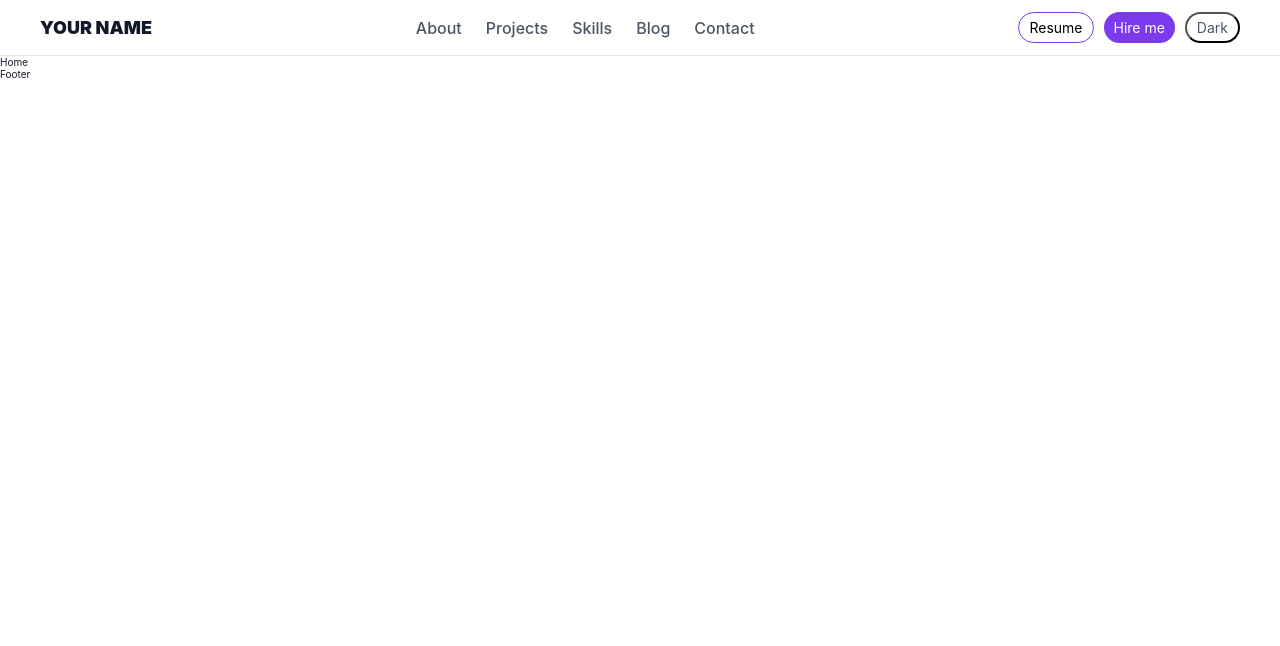
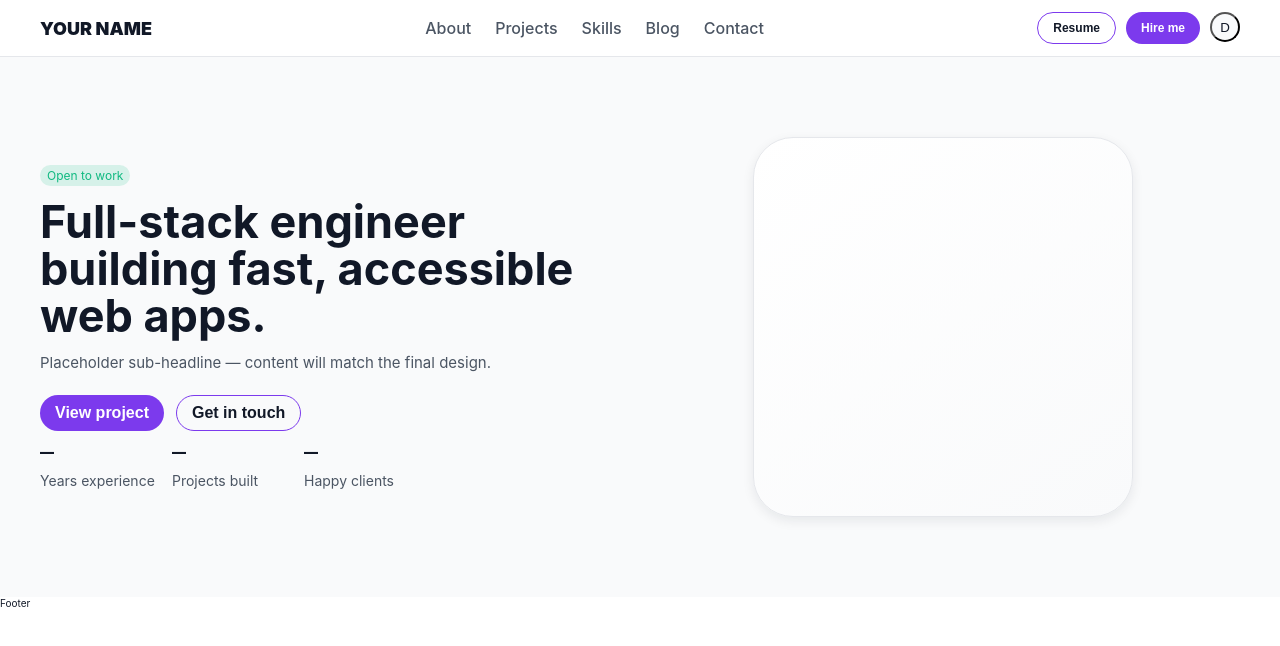
Before and after one commit to SeongMin-089/portfolio, a React (Vite) app: page / in a window 1280 px wide. Shown: the top 646 px of the page. Built offline with nearby package versions, Linux system fonts and the light colour scheme; a web font is replaced by a local one.

Commit message:
hero update

```diff
--- a/src/components/header/Header.jsx
+++ b/src/components/header/Header.jsx
@@ -7,7 +7,7 @@
   const { theme, toggleTheme } = useTheme()
   return (
     <header className={styles.header}>
-      <div className={styles.inner}>
+      <div className={`inner ${styles.inner}`}>
         <NavLink to="/" className={styles.logo} end>
           Your Name
         </NavLink>
@@ -25,10 +25,10 @@
           ))}
         </nav>
         <div className={styles.actions}>
-          <button type='button' className={styles.btnOutline}>
+          <button type='button' className="btn btn__outline btn__small">
             Resume
           </button>
-          <button type='button' className={styles.btnPrimary}>
+          <button type='button'  className="btn btn__primary btn__small">
             Hire me
             </button>
           <button
@@ -36,7 +36,7 @@
             onClick={toggleTheme}
             aria-label={theme === 'dark' ? 'switch to light mode' : 'switch to dark mode'}
           >
-            {theme == 'dark' ? 'Light' : 'Dark'}
+            {theme == 'dark' ? 'L' : 'D'}
           </button>
         </div>
       </div>
--- a/src/components/header/Header.module.scss
+++ b/src/components/header/Header.module.scss
@@ -13,10 +13,9 @@
 
 
     .inner {
-        max-width: 120rem;
+
         display: flex;
         align-items: center;
-        margin: 0 auto;
         justify-content: space-between;
 
         .logo {
@@ -52,33 +51,19 @@
             display: flex;
             gap: 1rem;
 
-            button {
 
-                border-radius: $radius-md;
-                padding: .5rem 1rem;
-                font-size: 1.4rem;
-
-            }
-
-            .btnOutline {
-                border: 1px solid var(--color-primary);
-                background-color: transparent;
-
-            }
-
-            .btnPrimary {
-                border: none;
-                background-color: var(--btn-primary-bg);
-                color: var(--btn-primary-text)
-            }
 
             .themeToggle {
-                background-color: var(--color-card-bg);
-                color: var(--color-text-muted);
+                background-color: var(--gray-50);
+                color: var(--gray-900);
+                width: 3rem;
+                height: 3rem;
+                align-content: center;
+                border-radius: $radius-full;
 
                 &:hover {
-                    color: var(--color-text);
-                    border-color: var(--color-primary);
+                    // color: var(--color-text);
+                    // border-color: var(--color-primary);
                 }
             }
         }
--- /dev/null
+++ b/src/components/hero/Hero.jsx
@@ -0,0 +1,37 @@
+import React from 'react'
+import styles from './Hero.module.scss'
+import Stats from '../stats/Stats'
+const Hero = () => {
+    return (
+        <section className={styles.hero} aria-labelledby='hero-heading'>
+            <div className={`inner ${styles.inner}`}>
+                <div className={styles.content}>
+                    <span className="badge badge__green">
+                        Open to work
+                    </span>
+                    <h1 className="tit">
+                        Full-stack engineer building fast, accessible web apps.
+                    </h1>
+                    <p className="txt">
+                        Placeholder sub-headline — content will match the final design.
+                    </p>
+                    <div className={styles.cta}>
+                        <button type='button'
+                            className='btn btn__primary'
+                        >View project</button>
+                        <button type='button'
+                            className='btn btn__outline'
+                        >Get in touch</button>
+                    </div>
+
+                    <Stats />
+                </div>
+                <div className={styles.visual} >
+                <div className={styles.imageFrame} />
+                </div>
+            </div>
+        </section>
+    )
+}
+
+export default Hero
--- /dev/null
+++ b/src/components/hero/Hero.module.scss
@@ -0,0 +1,45 @@
+@use '../../styles/variables' as *;
+.hero {
+    background-color: var(--color-bg-muted);
+    .inner {
+        padding: $space-12 0;
+        display: grid;
+        gap: $space-2;
+        align-items: center;
+
+        @media (min-width:900px){
+            grid-template-columns: 1fr 1fr;
+
+        }
+        .content{
+            display: flex;
+            flex-direction: column;
+            gap: $space-2;
+
+            .cta {
+                display: flex;
+                gap: $space-2;
+                margin-top: $space-1;
+            }
+        }
+        .visual {
+            display: flex;
+            justify-content: center;
+
+            .imageFrame {
+                width: min(100%,380px);
+                aspect-ratio: 1;
+                background: linear-gradient(
+                    145deg,
+                    var(--color-card-bg),
+                    var(--color-bg-muted)
+                );
+                border: 1px solid var(--color-border);
+                border-radius: $radius-xl;
+                box-shadow: var(--shadow-md);
+
+            }
+        }
+
+    }
+}
--- /dev/null
+++ b/src/components/stats/Stats.jsx
@@ -0,0 +1,23 @@
+import React from 'react'
+import styles from './Stats.module.scss'
+
+const items =[
+  { label: 'Years experience', value: '—' },
+  { label: 'Projects built', value: '—' },
+  { label: 'Happy clients', value: '—' },
+]
+
+const Stats = () => {
+  return (
+    <ul className={styles.stats}>
+        {items.map(({label,value})=>(
+            <li key={label} className={styles.item}>
+                <span className={styles.value}>{value}</span>
+                <span className={styles.label}>{label}</span>
+            </li>
+        ))}
+    </ul>
+  )
+}
+
+export default Stats
--- /dev/null
+++ b/src/components/stats/Stats.module.scss
@@ -0,0 +1,22 @@
+@use '../../styles/variables' as *;
+.stats{
+    display: flex;
+    gap:$space-2;
+    // padding-left: $space-3;
+    .item {
+        display: flex;
+        flex-direction: column;
+        gap:$space-2;
+    }
+    .value {
+        font-size: $font-size-sm;
+        color:var(--color-text);
+        font-weight: 900;
+    }
+    .label {
+        font-size: $font-size-sm;
+        color:var(--color-text-muted);
+        display: block;
+        width:12rem ;
+    }
+}
--- a/src/pages/Home.jsx
+++ b/src/pages/Home.jsx
@@ -1,8 +1,10 @@
 import React from 'react'
-
+import Hero from '../components/hero/Hero'
 const Home = () => {
   return (
-    <div>Home</div>
+    <div>
+      <Hero/>
+    </div>
   )
 }
 
--- /dev/null
+++ b/src/styles/_buttons.scss
@@ -0,0 +1,54 @@
+@use './variables' as *;
+
+.btn {
+
+    border-radius: $radius-md;
+    padding: .8rem 1.5rem;
+    font-size: 1.6rem;
+    cursor: pointer;
+    font-weight: 600;
+
+    &__outline {
+        border: 1px solid var(--color-primary);
+        background-color: transparent;
+        color: var(--color-text);
+    }
+
+    &__primary {
+        border: none;
+        background-color: var(--btn-primary-bg);
+        color: var(--btn-primary-text)
+    }
+
+    &__small {
+        font-size: 1.2rem;
+    }
+}
+
+.badge {
+    padding: .3rem .7rem;
+    font-size: 1.2rem;
+    display: inline-flex;
+    align-self: flex-start;
+    border-radius: $radius-full;
+
+    &__green {
+        background-color: rgba(16, 185, 128, .15);
+        color: var(--color-success)
+    }
+
+    &__primary {
+        background: rgba(124, 58, 237, 0.12);
+        color: var(--color-primary);
+    }
+
+    &__blue {
+        background: rgba(59, 130, 246, 0.15);
+        color: var(--color-info);
+    }
+
+    &__orage {
+        background: rgba(245, 158, 11, 0.18);
+        color: var(--color-warning);
+    }
+}
--- a/src/styles/_themes.scss
+++ b/src/styles/_themes.scss
@@ -22,6 +22,17 @@
     --btn-outline-border: var(--color-border);
     --btn-outline-text: var(--color-text);
 
+    --gray-50: #f9fafb;
+    --gray-100: #f3f4f6;
+    --gray-200: #e5e7eb;
+    --gray-300: #d1d5db;
+    --gray-400: #9ca3af;
+    --gray-500: #6b7280;
+    --gray-600: #4b5563;
+    --gray-700: #374151;
+    --gray-800: #1f2937;
+    --gray-900: #111827;
+
 }
 
 [data-theme='dark'] {
@@ -38,4 +49,14 @@
 
     --btn-outline-border: var(--color-border);
     --btn-outline-text: var(--color-text);
+    --gray-50: #020617;
+    --gray-100: #0f172a;
+    --gray-200: #1e293b;
+    --gray-300: #334155;
+    --gray-400: #475569;
+    --gray-500: #64748b;
+    --gray-600: #94a3b8;
+    --gray-700: #cbd5f5;
+    --gray-800: #e2e8f0;
+    --gray-900: #f8fafc;
 }
--- a/src/styles/_variables.scss
+++ b/src/styles/_variables.scss
@@ -34,7 +34,7 @@
 
 
 $color-primary: #7c3aed;
-$color-primary-hover: #6d28d9;
+$color-primary-hover: #5b1cc0;
 
 $color-success: #10b981;
 $color-info: #3b82f6;
--- a/src/styles/global.scss
+++ b/src/styles/global.scss
@@ -1,11 +1,14 @@
 @use 'variables' as *;
 @use 'themes';
+@use 'buttons';
 
 
 *,
 *::before,
 *::after {
   box-sizing: border-box;
+  margin: 0;
+  padding: 0;
 }
 
 html {
@@ -15,7 +18,6 @@
 }
 
 body {
-  margin: 0;
   min-height: 100vh;
   background-color: var(--color-bg);
   color: var(--color-text);
@@ -33,17 +35,26 @@
   text-decoration: none;
 }
 
-button {
-  font: inherit;
-  cursor: pointer;
+ul,ol,dl {
+  list-style-type: none;
 }
-
 
 .inner {
   max-width: 120rem;
-  display: flex;
-  align-items: center;
   margin: 0 auto;
-  justify-content: space-between;
-  background-color: var(--color-bg);
+  position: relative;
 }
+
+h1.tit {
+  font-size: clamp(3rem,4vw,4.5rem);
+  line-height: 1.05;
+  &__m {
+    font-size: clamp(2.8rem, 3.6vw,4rem);
+  }
+}
+p.txt{
+  margin: 0;
+  font-size: clamp(1.3rem,1.4vw,1.5rem);
+  line-height: 1.6;
+  color:var(--color-text-muted)
+}
```
